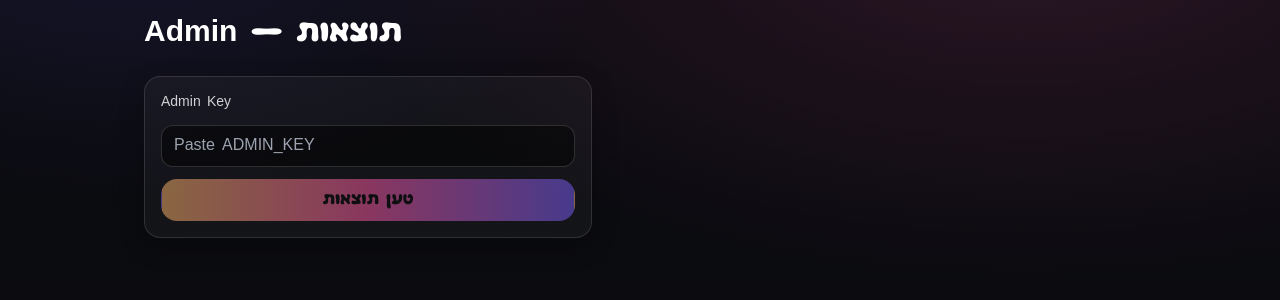
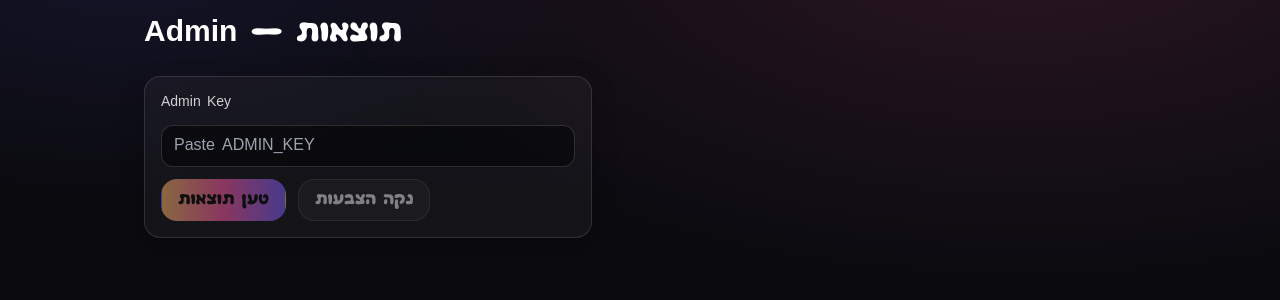
Before and after one commit to ShadowBoxer39/Trance-Awards, a Next.js app: page /admin in a window 1280 px wide. Shown: the top 300 px of the page. Built offline with nearby package versions, Linux system fonts and the light colour scheme.

Commit message:
Update admin.tsx

```diff
--- a/pages/admin.tsx
+++ b/pages/admin.tsx
@@ -5,20 +5,23 @@ type Tally = Record<string, Record<string, number>>;
 
 export default function Admin() {
   const [key, setKey] = React.useState<string>(() => {
-    // remember key locally so you don’t paste every refresh
     if (typeof window !== "undefined") {
       return localStorage.getItem("ADMIN_KEY") || "";
     }
     return "";
   });
+
   const [loading, setLoading] = React.useState(false);
+  const [clearing, setClearing] = React.useState(false);
   const [tally, setTally] = React.useState<Tally | null>(null);
   const [error, setError] = React.useState<string | null>(null);
+  const [info, setInfo] = React.useState<string | null>(null);
 
   const fetchStats = async (e?: React.FormEvent) => {
     e?.preventDefault();
     setLoading(true);
     setError(null);
+    setInfo(null);
     setTally(null);
     try {
       const r = await fetch(`/api/stats?key=${encodeURIComponent(key)}`);
@@ -32,6 +35,32 @@ export default function Admin() {
       setError(err?.message || "error");
     } finally {
       setLoading(false);
+    }
+  };
+
+  const clearVotes = async () => {
+    if (!key) return;
+    if (!confirm("למחוק הצבעות? פעולה זו אינה הפיכה.")) return;
+
+    setClearing(true);
+    setError(null);
+    setInfo(null);
+
+    try {
+      const r = await fetch(`/api/dev-clear?key=${encodeURIComponent(key)}`, {
+        method: "POST",
+      });
+      const j = await r.json();
+      if (!r.ok || !j?.ok) {
+        throw new Error(j?.error || "request_failed");
+      }
+      setInfo(`נמחקו ${j?.deleted ?? 0} הצבעות.`);
+      // Refresh results after clearing
+      await fetchStats();
+    } catch (err: any) {
+      setError(err?.message || "error");
+    } finally {
+      setClearing(false);
     }
   };
 
@@ -49,6 +78,8 @@ export default function Admin() {
             onChange={(e) => setKey(e.target.value)}
             placeholder="Paste ADMIN_KEY"
           />
+
+          <div className="flex items-center gap-3">
             <button
               className="btn-primary rounded-2xl px-4 py-2 disabled:opacity-50"
               disabled={!key || loading}
@@ -56,7 +87,20 @@ export default function Admin() {
             >
               {loading ? "טוען…" : "טען תוצאות"}
             </button>
+
+            <button
+              type="button"
+              onClick={clearVotes}
+              className="btn-ghost rounded-2xl px-4 py-2 disabled:opacity-50"
+              disabled={!key || clearing}
+              title="Deletes votes per your dev-clear rule (e.g., by IP/season)."
+            >
+              {clearing ? "מוחק…" : "נקה הצבעות"}
+            </button>
+          </div>
+
           {error && <div className="text-red-400 text-sm">שגיאה: {error}</div>}
+          {info && <div className="text-green-400 text-sm">{info}</div>}
         </form>
 
         {tally && (
```
Lines whose indentation alone changed are shown as unchanged.
